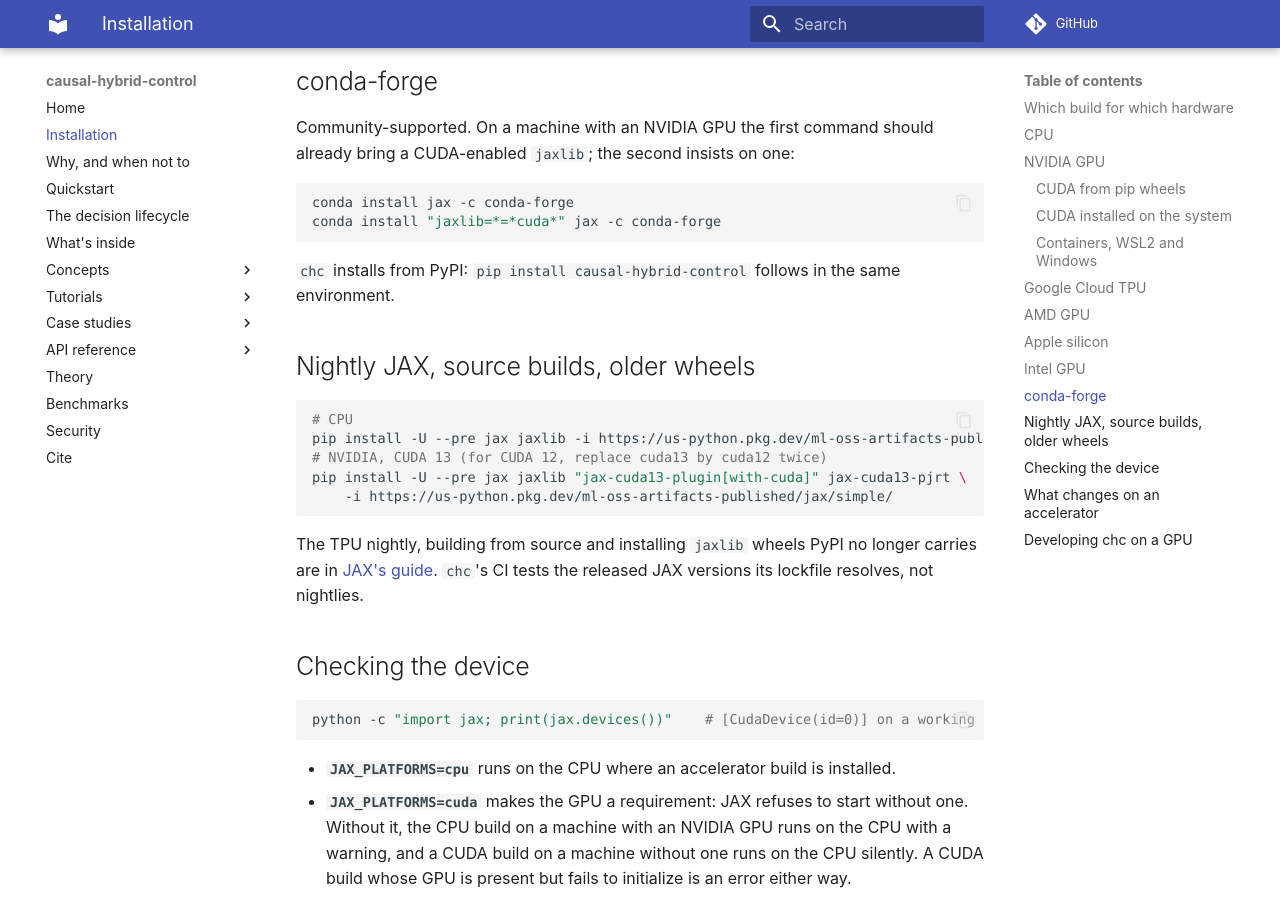
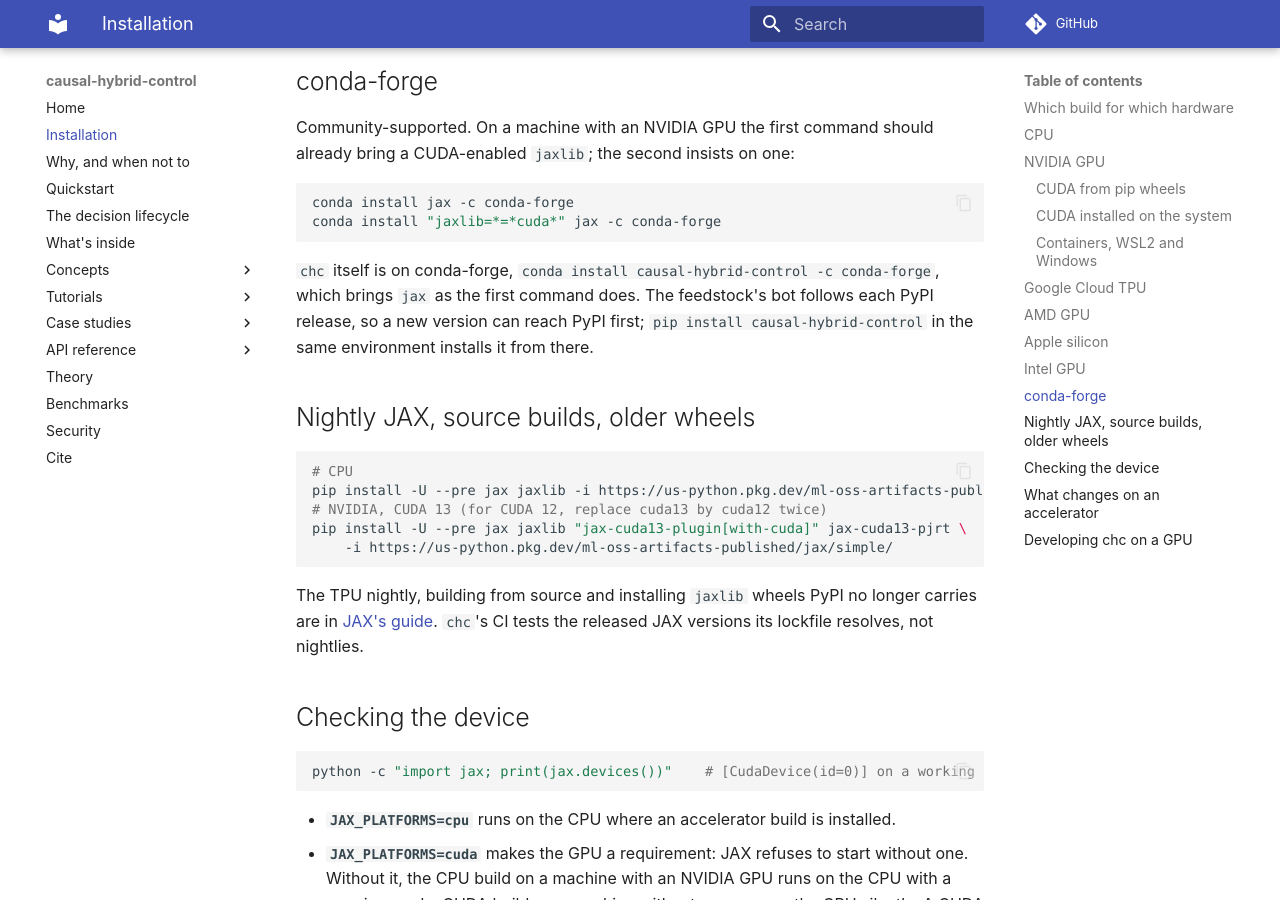
Before and after one commit to causaldyn/causal-hybrid-control, an MkDocs documentation site: the page built from docs/installation.md, in a window 1280 px wide and 900 px high, scrolled down 3339 px. Built offline with MkDocs 1.6.1 and Material for MkDocs 9.7.7, drawn with Linux system fonts in a browser that asks for light colours; comment, search, counter and statistics services are not loaded.

Commit message:
docs: chc installs from conda-forge
The feedstock serves the current release since 0.21.0, with the bot's automerge on.

````diff
--- a/docs/installation.md
+++ b/docs/installation.md
@@ -135,7 +135,10 @@ conda install jax -c conda-forge
 conda install "jaxlib=*=*cuda*" jax -c conda-forge
 ```
 
-`chc` installs from PyPI: `pip install causal-hybrid-control` follows in the same environment.
+`chc` itself is on conda-forge, `conda install causal-hybrid-control -c conda-forge`, which brings
+`jax` as the first command does. The feedstock's bot follows each PyPI release, so a new version
+can reach PyPI first; `pip install causal-hybrid-control` in the same environment installs it from
+there.
 
 ## Nightly JAX, source builds, older wheels
 
````
